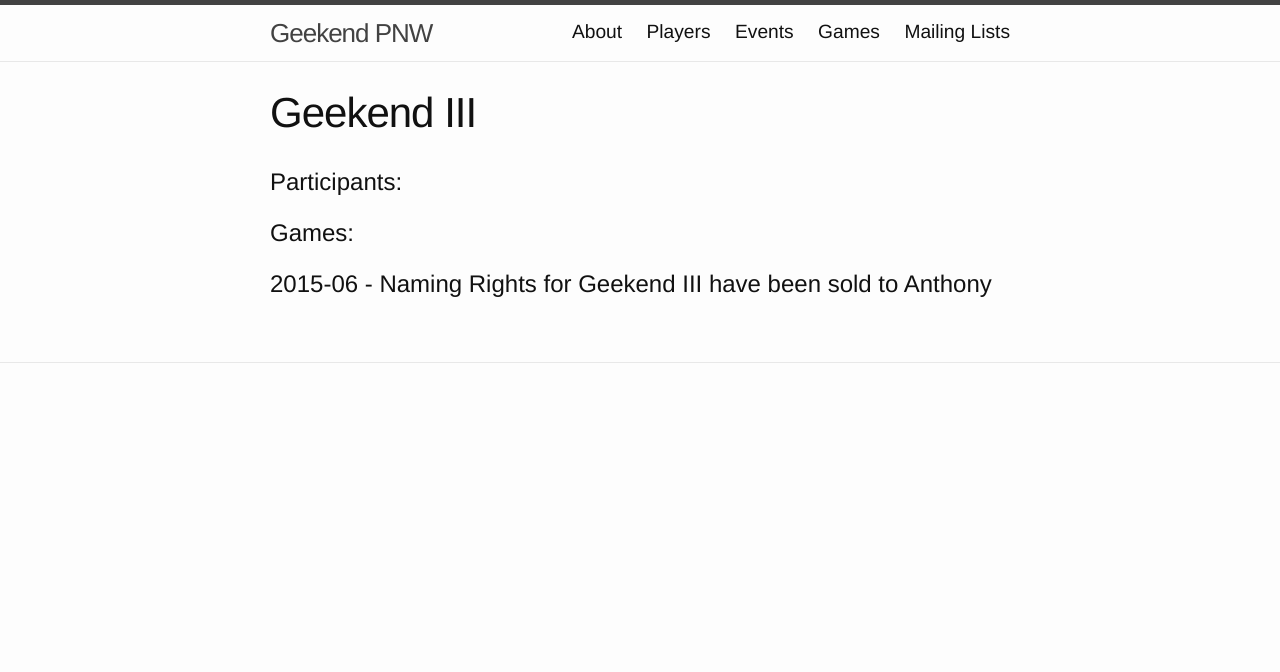
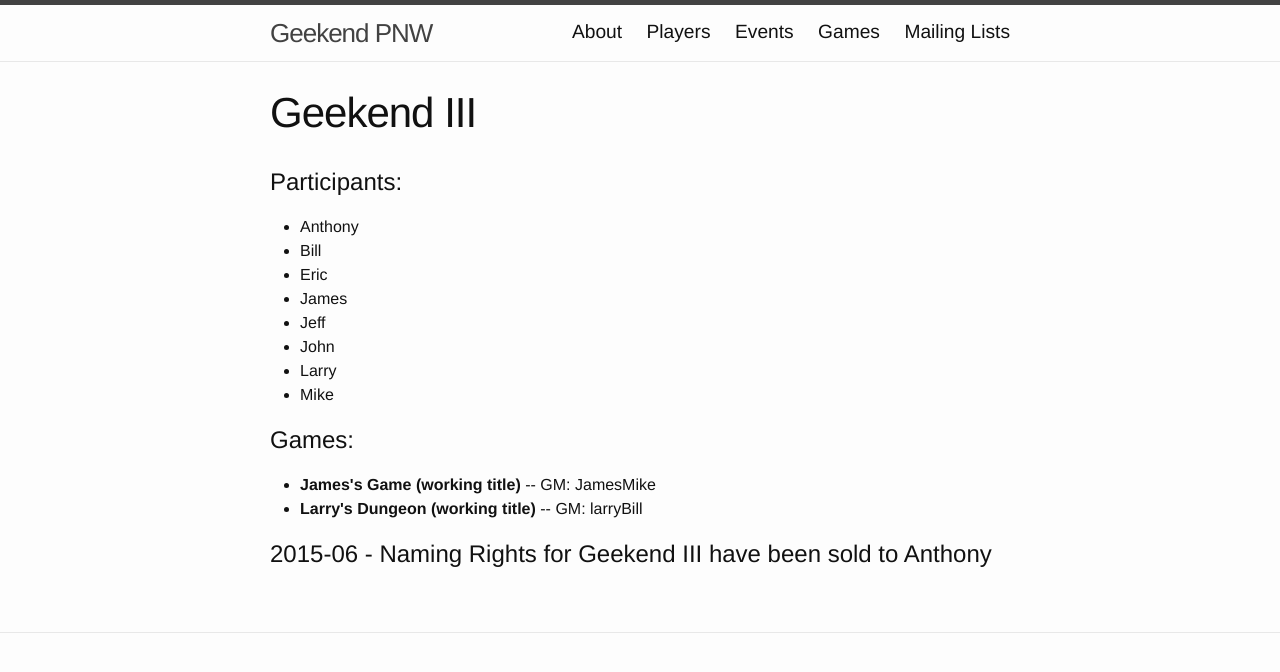
Before and after one commit to Geekend-PNW/geekend-pnw.github.com, a Jekyll site: the page built from events/2016-06-geekend.md, in a window 1280 px wide. Shown: the top 672 px of the page. Built offline with Jekyll 4.4.1, drawn with Linux system fonts in a browser that asks for light colours.

Commit message:
updating data for geekent III

```diff
--- a/_data/games.yml
+++ b/_data/games.yml
@@ -41,3 +41,15 @@
   abstract: "The planet is in peril. Will the discovery of an ancient portal usher in a new era for life on Earth, or will it spell the downfall of humanity as we know it?"
   gm: [ "Mike", "Bill" ]
   events: 2015-06
+
+-
+  name: James's Game (working title)
+  abstract:
+  gm: [ "James", "Mike" ]
+  events: 2016-06
+
+-
+  name: Larry's Dungeon (working title)
+  abstract:
+  gm: [ "larry", "Bill" ]
+  events: 2016-06
```
Also changed, not shown: _data/players.yml (+8 -8 lines).
